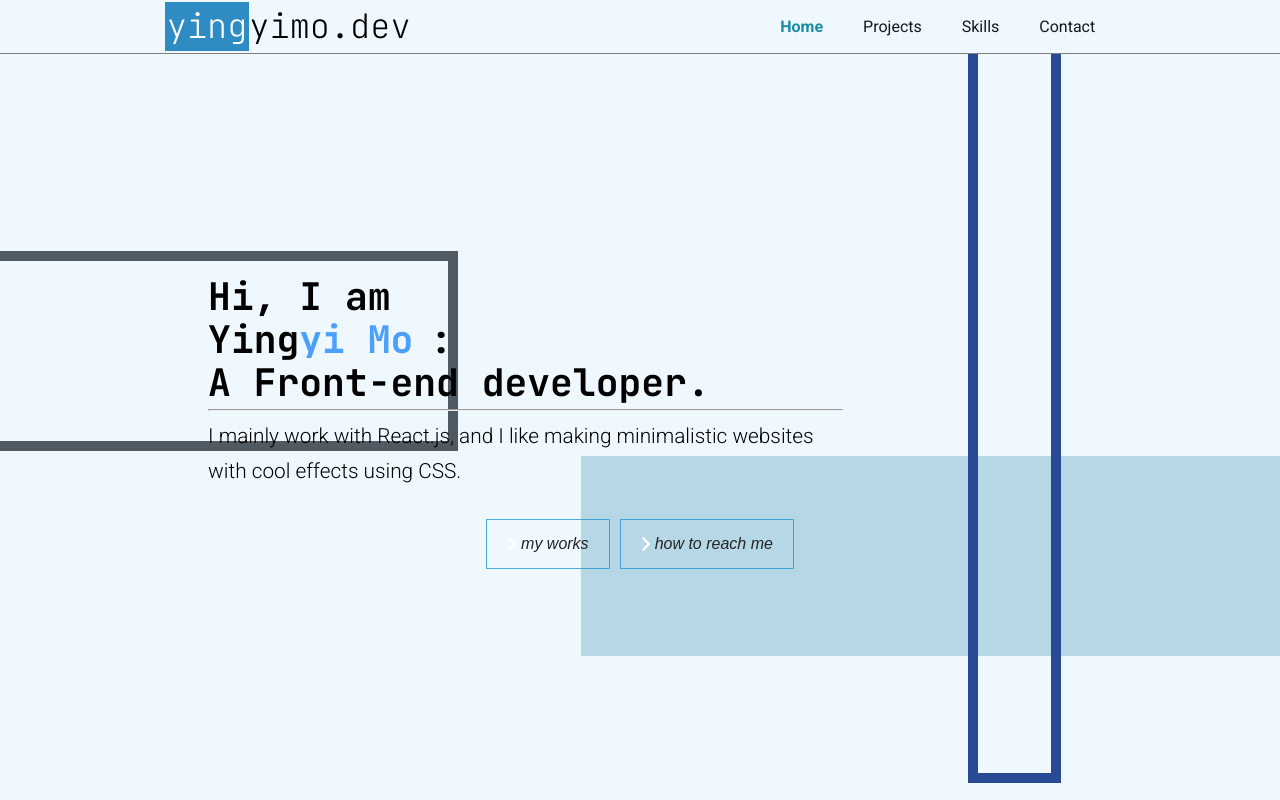
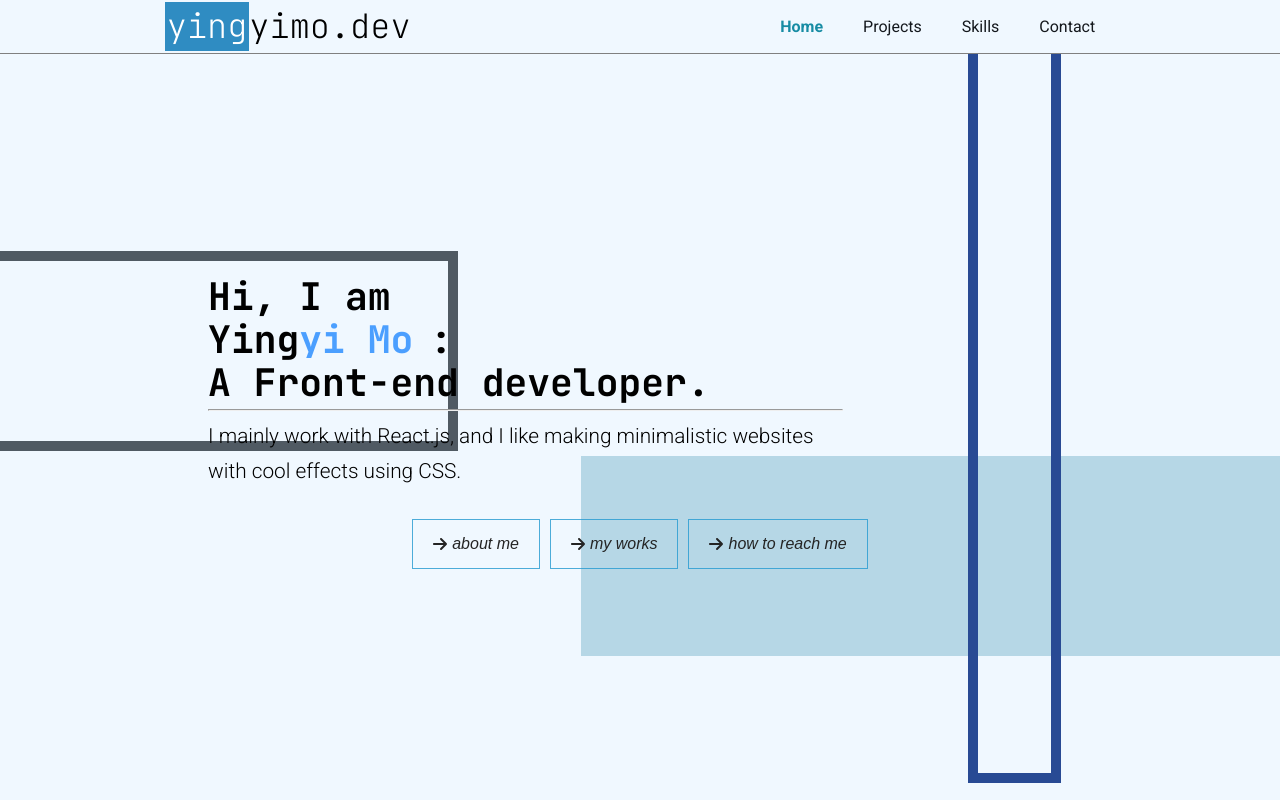
Before and after one commit to yingmo55/portflio-site, a React (Create React App) app: page / in a window 1280 px wide. Shown: the top 800 px of the page. Built offline with nearby package versions, Linux system fonts and the light colour scheme.

Commit message:
Revamp buttons and background style
- Move button content into an object and pass into the component
- Move background to its own div and adjust style

```diff
--- a/src/Components/Hero/Hero.css
+++ b/src/Components/Hero/Hero.css
@@ -16,18 +16,7 @@
     grid-template-rows:  0.5fr 1fr 0.5fr;
     gap: 10px;
     position: relative
-
 }
-/* .bg-with-filter {
-    position: absolute;
-    left: 0;
-    top: 0;
-    z-index: 1;
-    width: 100%;
-    height: 100%;
-    filter: blur(3px) grayscale(30%);
-    background: no-repeat  url('https://images.unsplash.com/photo-1542435503-956c469947f6?ixlib=rb-1.2.1&ixid=MnwxMjA3fDB8MHxwaG90by1wYWdlfHx8fGVufDB8fHx8&auto=format&fit=crop&w=1074&q=80') center / cover;
-} */
 
 .hero-content {
     position: relative;
@@ -44,6 +33,7 @@
 align-self: flex-start;
 width: 100%;
 }
+
 /* Text */
 
 #hero-text{
@@ -53,7 +43,7 @@ width: 100%;
 
 #hero-text > h1, #hero-text p {
     margin: 5px 0;
-    z-index: 3;
+    z-index: 2;
 }
 
 #heroDescription {
@@ -78,7 +68,7 @@ width: 100%;
     animation: blinkingUnderscore 1s linear  infinite;
 }
 
-/* Nav buttons */
+/* Nav button Section */
 
 #hero-buttons {
     display: flex;
@@ -88,41 +78,18 @@ width: 100%;
     animation: FadeIn 1s ease-in-out forwards;
 }
 
-.heroNavButtons {
-    border: 1px solid rgba(41, 156, 209, 0.822);
-    /* background-color: rgba(41, 156, 209, 0.822); */
-    background-color: transparent;
-    color: rgb(36, 36, 36);
-    border-radius: 0%;
-    font-size: inherit;
-    transition: all 1s linear;
-}
-.heroNavButtons:hover {
-    cursor: pointer;
-}
-.heroNavButtons a {
-    color: inherit;
-    font-family: inherit;
-    display: flex;
+/* Background Elements */
+.heroBG {
+    position: absolute;
+    width: inherit;
+    min-height: inherit;
+    max-width: 100%;
+    display: grid;
     align-items: center;
-}
-
-.right-angle-brackets {
-    display: inline-block;
-    margin-right: 5px;
-    height: 18px;
-    transition: transform 0.3s;
-    fill: white;
-}
-
-#hero-buttons > button:hover .right-angle-brackets {
-    color: black;
-    transform: rotate(90deg);
-}
-
-/* Background Elements */
-.hero-deco {
-    z-index: 2;
+    justify-content: center;
+    grid-template-columns: 0.2fr repeat(3, 1fr)  0.2fr;
+    grid-template-rows:  0.5fr 1fr 0.5fr;
+    gap: 10px;
 }
 
 #hero-background {
@@ -143,7 +110,6 @@ width: 100%;
 }
 
 #hero-background3 {
-    /* background-color: rgb(125, 102, 255); */
     width: 20%;
     justify-self: center;
     align-self: start;
@@ -191,7 +157,6 @@ width: 100%;
         width: 85%;
     }
 }
-
 
 @keyframes moveinTop {
     0%{
--- a/src/Components/Hero/Hero.js
+++ b/src/Components/Hero/Hero.js
@@ -1,12 +1,27 @@
 import React from 'react';
 import './Hero.css';
-import rightArrow from '../../assets/icons/angle-right.svg';
+import NavButton from '../NavButton/NavButton';
 
 function Hero () {
     const name1 = "Ying";
     const name2 = 'yi Mo'; //for the typing animation
     const title = "A Front-end developer";
     const shortbio = 'I mainly work with React.js, and I like making minimalistic websites with cool effects using CSS. '
+
+    const heroNavs = [
+        {
+            link: '/#skills',
+            desc: 'about me'
+    },
+        {
+            link: '/#projectShowcase',
+            desc: 'my works'
+    },
+        {
+        link: '/contact',
+        desc: 'how to reach me'
+},
+]
 
     return (
         <section id="hero">
@@ -19,24 +34,17 @@ function Hero () {
                     <p id="heroDescription">{shortbio}</p>
                 </div>
                 <div id='hero-buttons'>
-                    <button className='heroNavButtons'>
-                        <a href='#projectShowcase'>
-                            <img src={rightArrow} className='right-angle-brackets' alt='right arrow' />
-                            my works
-                        </a>
-                    </button>
-                    <button className='heroNavButtons'>
-                        <a href='/contact'>
-                            <img src={rightArrow} className='right-angle-brackets' alt='right arrow' />
-                            how to reach me
-                        </a>
-                    </button>
+                    {heroNavs.map(element =>
+                        <NavButton className='heroNavButtons' key={element.desc} link={element.link} desc={element.desc}/> )
+                    }
                 </div>
             </div>
+            <div className='heroBG'>
                 <div className='hero-deco' id='hero-background' role="presentation"></div>
                 <div className='hero-deco' id='hero-background2' role="presentation"></div>
                 <div className='hero-deco' id='hero-background3' role="presentation"></div>
                 <div className='bg-with-filter' role="presentation"></div>
+            </div>
         </section>
     )
 }
```
